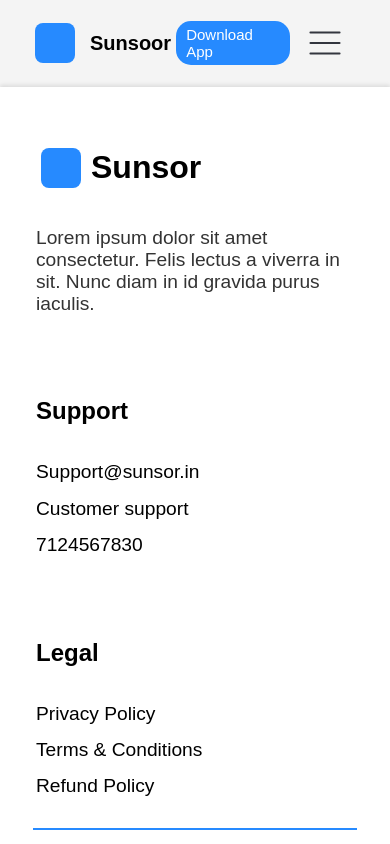
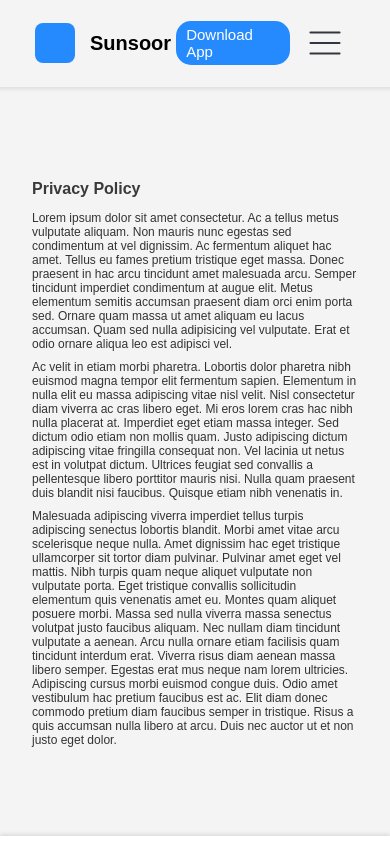
Before and after one commit to Sunsoor/Sunsoor-website, a React (Create React App) app: page / in a window 390 px wide. Shown: the top 844 px of the page. Built offline with nearby package versions, Linux system fonts and the light colour scheme.

Commit message:
terms & condition page and privacy page completed

```diff
--- a/src/App.js
+++ b/src/App.js
@@ -1,14 +1,20 @@
 // App.js
 import React from 'react';
 import Navbar from './components/NavBar';
-import LandingPage from './pages/LandingPage';
+/*import LandingPage from './pages/LandingPage';*/
 import './App.css';
+/*import TermsAndConditions from './pages/Terms&Conditons';*/
+import PrivacyPage from './pages/PrivacyPage';
+import Footer from './components/Footer';
 
 const App = () => {
   return (
     <div className="App">
       {<Navbar />}
-      <LandingPage />
+      {/*<LandingPage />*/}
+      {/*<TermsAndConditions/>*/}
+      <PrivacyPage/>
+      <Footer/>
     </div>
   );
 };
--- a/src/components/Footer.css
+++ b/src/components/Footer.css
@@ -35,13 +35,13 @@
 }
 
 h2 {
-    font-size: 2em;
+    font-size: 2.5em;
     font-weight: bold;
 }
 
 h3 {
-    font-size: 1.5em;
-    margin: 1.5em 0;
+    font-size: 2em;
+    margin: 1.3em 0;
     font-weight: bold;
 }
 
@@ -77,7 +77,6 @@ a {
     .footer-section {
         margin: 0 1.5em;
         flex-wrap: wrap;
-        justify-content: center;
     }
     .footer-item {
         width: 45%;
--- /dev/null
+++ b/src/components/TextPage.css
@@ -0,0 +1,38 @@
+/* TermsAndConditions.css */
+
+.TextPage-container {
+    padding: 10em 4em;
+}
+
+.TextPage-heading {
+    color: #3A3A3A;
+    font-size: 2.5em;
+}
+
+.TextPage-contant {
+    font-size: 1.5em;
+}
+
+@media (max-width: 768px) {
+    .TextPage-container {
+        padding: 7em 3em;
+    }
+    .TextPage-heading {
+        font-size: 1.5em;
+    }
+    .TextPage-contant {
+        font-size: 1em;
+    }
+}
+
+@media (max-width: 480px) {
+    .TextPage-container {
+        padding: 5em 2em;
+    }
+    .TextPage-heading {
+        font-size: 1em;
+    }
+    .TextPage-contant {
+        font-size: .75em;
+    }
+}
--- /dev/null
+++ b/src/components/TextPage.js
@@ -0,0 +1,23 @@
+import React from 'react';
+import './TextPage.css';
+
+const TextPage = (props) => {
+ return (
+   <div className="TextPage-container">
+     <h2 className='TextPage-heading'>{props.heading}</h2>
+     <p className='TextPage-contant'>
+       {props.contant01}
+     </p>
+     <p className='TextPage-contant'>
+       {props.contant02}
+     </p>
+     <p className='TextPage-contant'>
+       {props.contant03}
+     </p>
+
+     {/* Rest of the content */}
+   </div>
+ );
+};
+
+export default TextPage;
--- /dev/null
+++ b/src/pages/PrivacyPage.js
@@ -0,0 +1,14 @@
+import React from 'react';
+import TextPage from '../components/TextPage';
+
+const PrivacyPage = () => {
+    return ( <
+        TextPage heading = "Privacy Policy"
+        contant01 = "Lorem ipsum dolor sit amet consectetur. Ac a tellus metus vulputate aliquam. Non mauris nunc egestas sed condimentum at vel dignissim. Ac fermentum aliquet hac amet. Tellus eu fames pretium tristique eget massa. Donec praesent in hac arcu tincidunt amet malesuada arcu. Semper tincidunt imperdiet condimentum at augue elit. Metus elementum semitis accumsan praesent diam orci enim porta sed. Ornare quam massa ut amet aliquam eu lacus accumsan. Quam sed nulla adipisicing vel vulputate. Erat et odio ornare aliqua leo est adipisci vel."
+        contant02 = "Ac velit in etiam morbi pharetra. Lobortis dolor pharetra nibh euismod magna tempor elit fermentum sapien. Elementum in nulla elit eu massa adipiscing vitae nisl velit. Nisl consectetur diam viverra ac cras libero eget. Mi eros lorem cras hac nibh nulla placerat at. Imperdiet eget etiam massa integer. Sed dictum odio etiam non mollis quam. Justo adipiscing dictum adipiscing vitae fringilla consequat non. Vel lacinia ut netus est in volutpat dictum. Ultrices feugiat sed convallis a pellentesque libero porttitor mauris nisi. Nulla quam praesent duis blandit nisi faucibus. Quisque etiam nibh venenatis in. "
+        contant03 = "Malesuada adipiscing viverra imperdiet tellus turpis adipiscing senectus lobortis blandit. Morbi amet vitae arcu scelerisque neque nulla. Amet dignissim hac eget tristique ullamcorper sit tortor diam pulvinar. Pulvinar amet eget vel mattis. Nibh turpis quam neque aliquet vulputate non vulputate porta. Eget tristique convallis sollicitudin elementum quis venenatis amet eu. Montes quam aliquet posuere morbi. Massa sed nulla viverra massa senectus volutpat justo faucibus aliquam. Nec nullam diam tincidunt vulputate a aenean. Arcu nulla ornare etiam facilisis quam tincidunt interdum erat. Viverra risus diam aenean massa libero semper. Egestas erat mus neque nam lorem ultricies. Adipiscing cursus morbi euismod congue duis. Odio amet vestibulum hac pretium faucibus est ac. Elit diam donec commodo pretium diam faucibus semper in tristique. Risus a quis accumsan nulla libero at arcu. Duis nec auctor ut et non justo eget dolor." /
+        >
+    );
+};
+
+export default PrivacyPage;
--- /dev/null
+++ b/src/pages/Terms&Conditons.js
@@ -0,0 +1,15 @@
+import React from 'react';
+import TextPage from '../components/TextPage';
+
+const TermsAndConditions = () => {
+  return (
+    <TextPage
+      heading="Terms and Conditions"
+      contant01="Lorem ipsum dolor sit amet consectetur. Ac a tellus metus vulputate aliquam. Non mauris nunc egestas sed condimentum at vel dignissim. Ac fermentum aliquet hac amet. Tellus eu fames pretium tristique eget massa. Donec praesent in hac arcu tincidunt amet malesuada arcu. Semper tincidunt imperdiet condimentum at augue elit. Metus elementum semitis accumsan praesent diam orci enim porta sed. Ornare quam massa ut amet aliquam eu lacus accumsan. Quam sed nulla adipisicing vel vulputate. Erat et odio ornare aliqua leo est adipisci vel."
+      contant02 = "Ac velit in etiam morbi pharetra. Lobortis dolor pharetra nibh euismod magna tempor elit fermentum sapien. Elementum in nulla elit eu massa adipiscing vitae nisl velit. Nisl consectetur diam viverra ac cras libero eget. Mi eros lorem cras hac nibh nulla placerat at. Imperdiet eget etiam massa integer. Sed dictum odio etiam non mollis quam. Justo adipiscing dictum adipiscing vitae fringilla consequat non. Vel lacinia ut netus est in volutpat dictum. Ultrices feugiat sed convallis a pellentesque libero porttitor mauris nisi. Nulla quam praesent duis blandit nisi faucibus. Quisque etiam nibh venenatis in. "
+      contant03 = "Malesuada adipiscing viverra imperdiet tellus turpis adipiscing senectus lobortis blandit. Morbi amet vitae arcu scelerisque neque nulla. Amet dignissim hac eget tristique ullamcorper sit tortor diam pulvinar. Pulvinar amet eget vel mattis. Nibh turpis quam neque aliquet vulputate non vulputate porta. Eget tristique convallis sollicitudin elementum quis venenatis amet eu. Montes quam aliquet posuere morbi. Massa sed nulla viverra massa senectus volutpat justo faucibus aliquam. Nec nullam diam tincidunt vulputate a aenean. Arcu nulla ornare etiam facilisis quam tincidunt interdum erat. Viverra risus diam aenean massa libero semper. Egestas erat mus neque nam lorem ultricies. Adipiscing cursus morbi euismod congue duis. Odio amet vestibulum hac pretium faucibus est ac. Elit diam donec commodo pretium diam faucibus semper in tristique. Risus a quis accumsan nulla libero at arcu. Duis nec auctor ut et non justo eget dolor."
+    />
+  );
+};
+
+export default TermsAndConditions;
```
